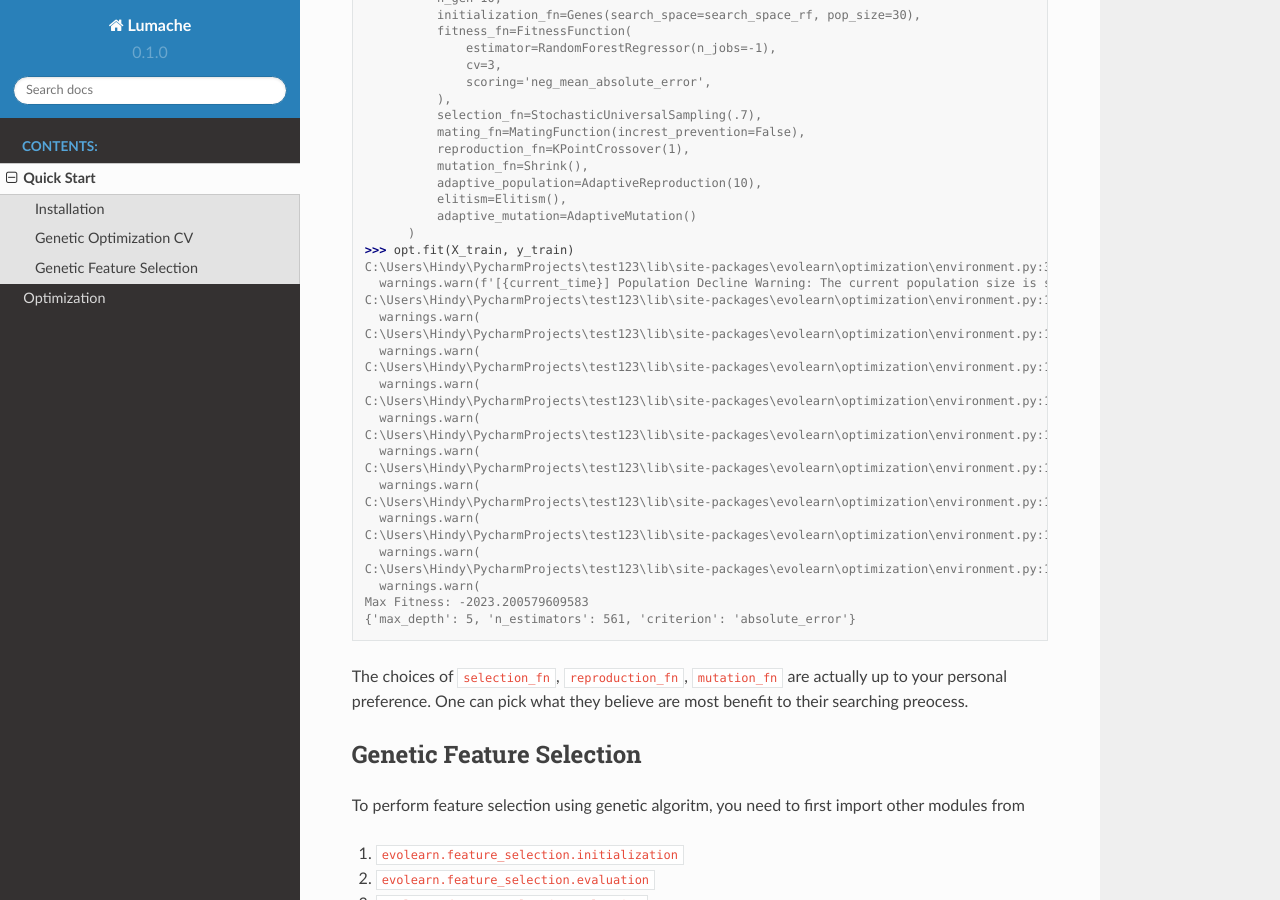
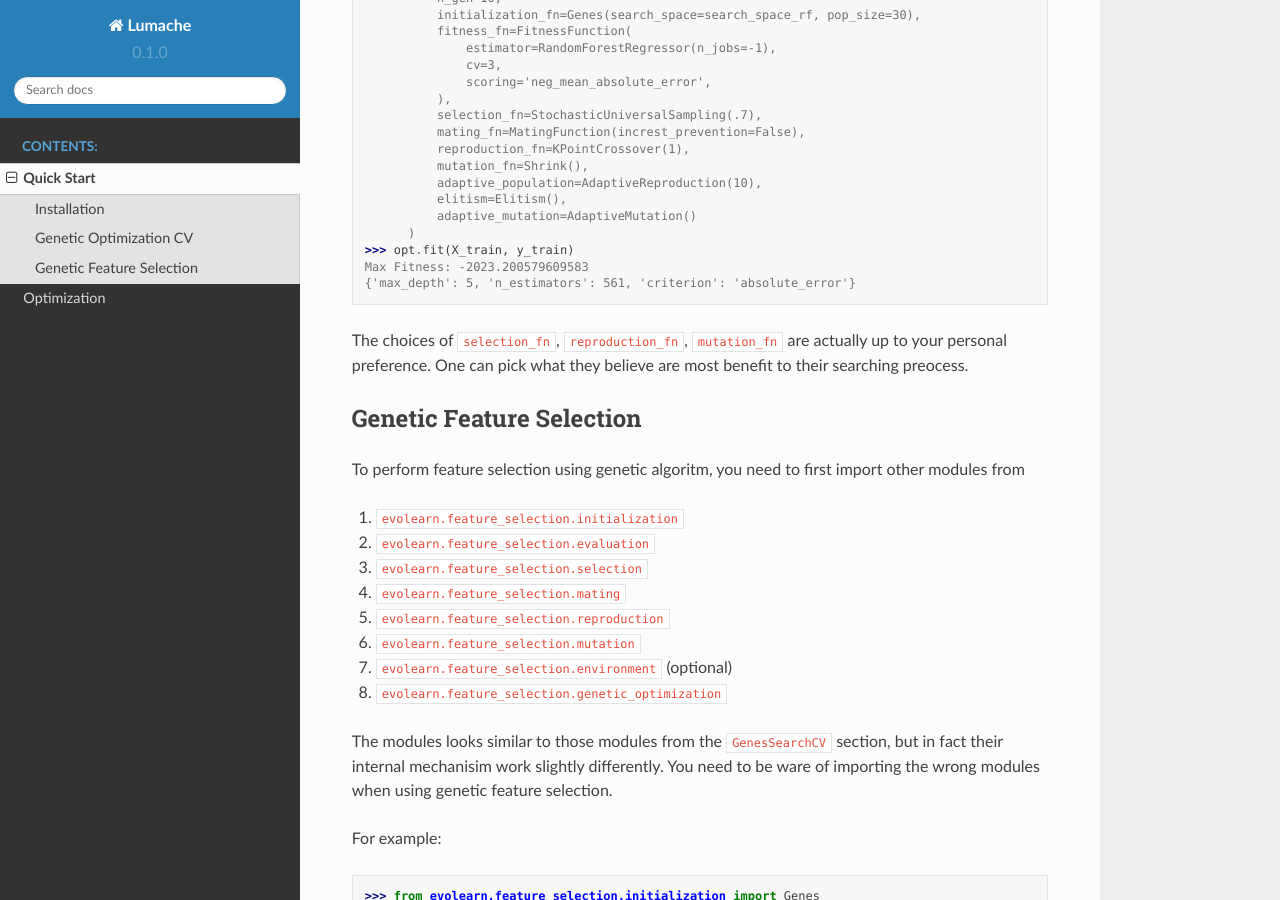
Before and after one commit to HindyDS/evolearn, a Sphinx documentation site: the page built from docs/source/Quick-Start.rst, in a window 1280 px wide and 900 px high, scrolled down 1362 px. Built offline with Sphinx 7.4.7 and the Read the Docs theme 2.0.0, drawn with Linux system fonts in a browser that asks for light colours; pages that are not in the unit, such as notebooks, are missing from menus.

Commit message:
Update Quick-Start.rst

```diff
--- a/docs/source/Quick-Start.rst
+++ b/docs/source/Quick-Start.rst
@@ -79,26 +79,6 @@ For example:
           adaptive_mutation=AdaptiveMutation()
       )
 >>> opt.fit(X_train, y_train)
-C:\Users\Hindy\PycharmProjects\test123\lib\site-packages\evolearn\optimization\environment.py:37: UserWarning: [18:27:13] Population Decline Warning: The current population size is smaller than previous. This might lead to premature convergence.
-  warnings.warn(f'[{current_time}] Population Decline Warning: The current population size is smaller than previous. This might lead to premature convergence.')
-C:\Users\Hindy\PycharmProjects\test123\lib\site-packages\evolearn\optimization\environment.py:118: UserWarning: [18:27:38] Elitism Failed Warning: Elites selected from this generation is 0. Number of elite is automatically set to 1. Please consider increase "pct".
-  warnings.warn(
-C:\Users\Hindy\PycharmProjects\test123\lib\site-packages\evolearn\optimization\environment.py:118: UserWarning: [18:27:58] Elitism Failed Warning: Elites selected from this generation is 0. Number of elite is automatically set to 1. Please consider increase "pct".
-  warnings.warn(
-C:\Users\Hindy\PycharmProjects\test123\lib\site-packages\evolearn\optimization\environment.py:118: UserWarning: [18:28:39] Elitism Failed Warning: Elites selected from this generation is 0. Number of elite is automatically set to 1. Please consider increase "pct".
-  warnings.warn(
-C:\Users\Hindy\PycharmProjects\test123\lib\site-packages\evolearn\optimization\environment.py:118: UserWarning: [18:29:06] Elitism Failed Warning: Elites selected from this generation is 0. Number of elite is automatically set to 1. Please consider increase "pct".
-  warnings.warn(
-C:\Users\Hindy\PycharmProjects\test123\lib\site-packages\evolearn\optimization\environment.py:118: UserWarning: [18:29:39] Elitism Failed Warning: Elites selected from this generation is 0. Number of elite is automatically set to 1. Please consider increase "pct".
-  warnings.warn(
-C:\Users\Hindy\PycharmProjects\test123\lib\site-packages\evolearn\optimization\environment.py:118: UserWarning: [18:30:09] Elitism Failed Warning: Elites selected from this generation is 0. Number of elite is automatically set to 1. Please consider increase "pct".
-  warnings.warn(
-C:\Users\Hindy\PycharmProjects\test123\lib\site-packages\evolearn\optimization\environment.py:118: UserWarning: [18:30:37] Elitism Failed Warning: Elites selected from this generation is 0. Number of elite is automatically set to 1. Please consider increase "pct".
-  warnings.warn(
-C:\Users\Hindy\PycharmProjects\test123\lib\site-packages\evolearn\optimization\environment.py:118: UserWarning: [18:31:03] Elitism Failed Warning: Elites selected from this generation is 0. Number of elite is automatically set to 1. Please consider increase "pct".
-  warnings.warn(
-C:\Users\Hindy\PycharmProjects\test123\lib\site-packages\evolearn\optimization\environment.py:118: UserWarning: [18:31:03] Elitism Failed Warning: Elites selected from this generation is 0. Number of elite is automatically set to 1. Please consider increase "pct".
-  warnings.warn(
 Max Fitness: -2023.200579609583
 {'max_depth': 5, 'n_estimators': 561, 'criterion': 'absolute_error'}
 
```
